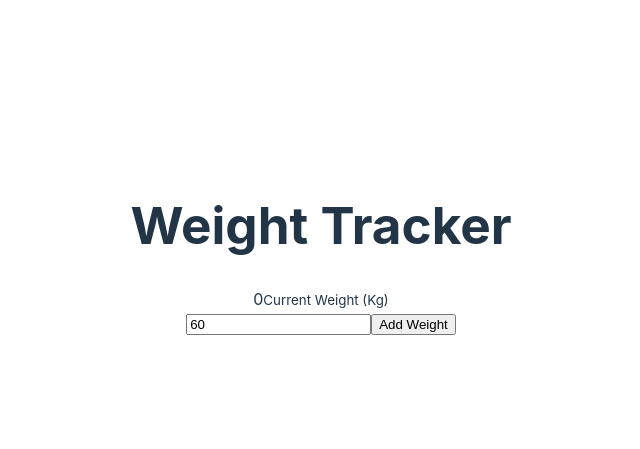
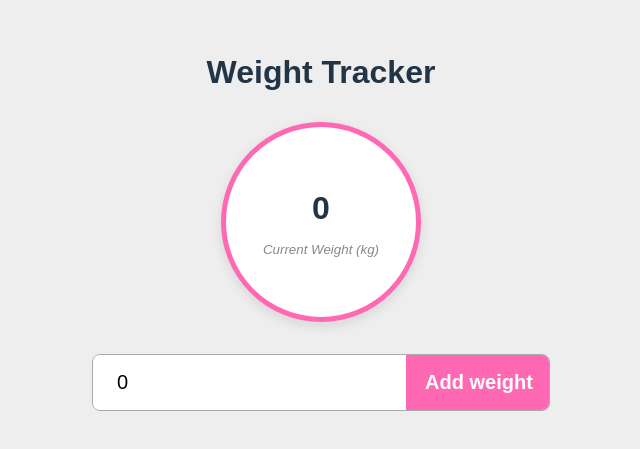
Before and after one commit to renatofm-dev/Weight-Tracker, a Vue app: page / in a window 1280 px wide. Shown: the part 151-600 px from the top of the page, without its empty margins (319-959 px from the left). Built offline with nearby package versions, Linux system fonts and the light colour scheme.

Commit message:
add styles

```diff
--- a/src/App.vue
+++ b/src/App.vue
@@ -1,96 +1,88 @@
 <script setup>
-import { ref, shallowRef, computed, watch, nextTick } from "vue";
-import chart from "chart.js/auto";
-
-const weights = ref([]);
-
-const weightChartEl = ref(null);
-
-const weightChart = shallowRef(null);
-
-const weightInput = ref(60.0);
-
+import { ref, shallowRef, computed, watch, nextTick } from 'vue'
+import Chart from 'chart.js/auto'
+const weights = ref([])
+const weightChartEl = ref(null)
+const weightChart = shallowRef(null)
+const weightInput = ref(0)
 const currentWeight = computed(() => {
-  return weights.value.sort((a,b)=> b.date - a.date)[0] || { weight: 0 }
-});
-
+	return weights.value.sort((a, b) => b.date - a.date)[0] || { weight: 0 }
+})
 const addWeight = () => {
 	weights.value.push({
 		weight: weightInput.value,
 		date: new Date().getTime()
 	})
 }
-
-watch(weights, newWeights => {
-  const ws = [...newWeights];
-
-  if(weightChart.value){
+watch(weights, (newWeights) => {
+	const ws = [...newWeights]
+	if (weightChart.value) {
 		weightChart.value.data.labels = ws
 			.sort((a, b) => a.date - b.date)
-        .map(w => new Date(w.date).toLocaleDateString())
+			.map(weight => new Date(weight.date).toLocaleDateString() )
 			.slice(-7)
-
 		weightChart.value.data.datasets[0].data = ws
 			.sort((a, b) => a.date - b.date)
-        .map(w => w.weight)
+			.map(weight => weight.weight)
 			.slice(-7)
-
 		weightChart.value.update()
-
 		return
 	}
-
-  nextTick(()=> {
-    weightChart.value = new chart(weightChartEl.value.getContext('2d'), {
+	nextTick(() => {
+		weightChart.value = new Chart(weightChartEl.value.getContext('2d'), {
 			type: 'line',
 			data: {
 				labels: ws
 					.sort((a, b) => a.date - b.date)
-        .map(w => new Date(w.date).toLocaleDateString()),
+					.map(weight => new Date(weight.date).toLocaleDateString()),
 				datasets: [
 					{
 						label: 'Weight',
 						data: ws
 							.sort((a, b) => a.date - b.date)
-              .map(w => w.weight),
-            backgroundColor:'rgba(255, 105, 180, 0.2)',
-            borderColor: 'rgb(255, 105, 180)',
+							.map(weight => weight.weight),
+						backgroundColor: 'rgba(255, 105, 180, 0.2)',
+						borderColor: 'rgba(255, 105, 180, 1)',
 						borderWidth: 1,
-            fill: true,
-
+						fill: true
 					}
 				]
 			},
 			options: {
 				responsive: true,
-        maintainAspectRatio: false,
+				maintainAspectRatio: false
 			}
 		})
 	})
-
-}, {deep: true});
+}, { deep: true })
 </script>
 
 <template>
 	<main>
+
 		<h1>Weight Tracker</h1>
 
 		<div class="current">
 			<span>{{ currentWeight.weight }}</span>
-      <small>Current Weight (Kg)</small>
+			<small>Current Weight (kg)</small>
+		</div>
 
 		<form @submit.prevent="addWeight">
+			<input
+				type="number"
+				step="0.1"
+				v-model="weightInput" />
 
-        <input type="number" step="0.1" v-model="weightInput"/>
-
-        <input type="submit" value="Add Weight"/>
-
+			<input
+				type="submit"
+				value="Add weight" />
 		</form>
-    </div>
 
 		<div v-if="weights && weights.length > 0">
 
-      <h2>Last 7 Days</h2>
+			<h2>
+				Last 7 days
+			</h2>
 
 			<div class="canvas-box">
 				<canvas ref="weightChartEl"></canvas>
@@ -100,16 +92,146 @@ watch(weights, newWeights => {
 				<h2>Weight History</h2>
 				<ul>
 					<li v-for="weight in weights">
-            <span>{{ weight.weight }}Kg</span>
-            <small>{{ new Date(weight.date).toLocaleDateString() }}</small>
+						<span>{{ weight.weight }}kg</span>
+						<small>
+							{{ new Date(weight.date).toLocaleDateString() }}
+						</small>
 					</li>
 				</ul>
 			</div>
 
 		</div>
+
 	</main>
 </template>
 
-<style scoped>
+<style>
+* {
+	margin: 0;
+	padding: 0;
+	box-sizing: border-box;
+	font-family: 'montserrat', sans-serif;
+}
+body {
+	background-color: #eee;
+}
+main {
+	padding: 1.5rem;
+}
+h1 {
+	font-size: 2em;
+	text-align: center;
+	margin-bottom: 2rem;
+}
+h2 {
+	margin-bottom: 1rem;
+	color: #888;
+	font-weight: 400;
+}
+.current {
+	display: flex;
+	flex-direction: column;
+	justify-content: center;
+	align-items: center;
+	width: 200px;
+	height: 200px;
 
+	text-align: center;
+	background-color: white;
+	border-radius: 999px;
+	box-shadow: 0 4px 12px rgba(0, 0, 0, 0.1);
+	border: 5px solid hwb(330 41% 0%);
+
+	margin: 0 auto 2rem;
+}
+.current span {
+	display: block;
+	font-size: 2em;
+	font-weight: bold;
+	margin-bottom: 0.5rem;
+}
+.current small {
+	color: #888;
+	font-style: italic;
+}
+form {
+	display: flex;
+	margin-bottom: 2rem;
+	border: 1px solid #AAA;
+	border-radius: 0.5rem;
+	overflow: hidden;
+	transition: 200ms linear;
+}
+form:focus-within,
+form:hover {
+	border-color: hotpink;
+	border-width: 2px;
+}
+form input[type="number"] {
+	appearance: none;
+	outline: none;
+	border: none;
+	background-color: white;
+	flex: 1 1 0%;
+	padding: 1rem 1.5rem;
+	font-size: 1.25rem;
+}
+form input[type="submit"] {
+	appearance: none;
+	outline: none;
+	border: none;
+	cursor: pointer;
+	background-color: hotpink;
+	padding: 0.5rem 1rem;
+	color: white;
+	font-size: 1.25rem;
+	font-weight: 700;
+	transition: 200ms linear;
+	border-left: 3px solid transparent;
+}
+form input[type="submit"]:hover {
+	background-color: white;
+	color: hotpink;
+	border-left-color: hotpink;
+}
+.canvas-box {
+	width: 100%;
+	max-width: 720px;
+	background-color: white;
+	padding: 1rem;
+	border-radius: 0.5rem;
+	box-shadow: 0 4px 12px rgba(0, 0, 0, 0.1);
+	margin-bottom: 2rem;
+}
+.weight-history ul {
+	list-style: none;
+	padding: 0;
+	margin: 0;
+}
+.weight-history ul li {
+	display: flex;
+	justify-content: space-between;
+	align-items: center;
+	padding: 0.5rem;
+	cursor: pointer;
+}
+.weight-history ul li:nth-child(even) {
+	background-color: #dfdfdf;
+}
+.weight-history ul li:hover {
+	background-color: #f8f8f8;
+}
+.weight-history ul li:last-of-type {
+	border-bottom: none;
+}
+.weight-history ul li span {
+	display: block;
+	font-size: 1.25rem;
+	font-weight: 700;
+	margin-right: 1rem;
+}
+.weight-history ul li small {
+	color: #888;
+	font-style: italic;
+}
 </style>
```
Lines whose indentation alone changed are shown as unchanged.
